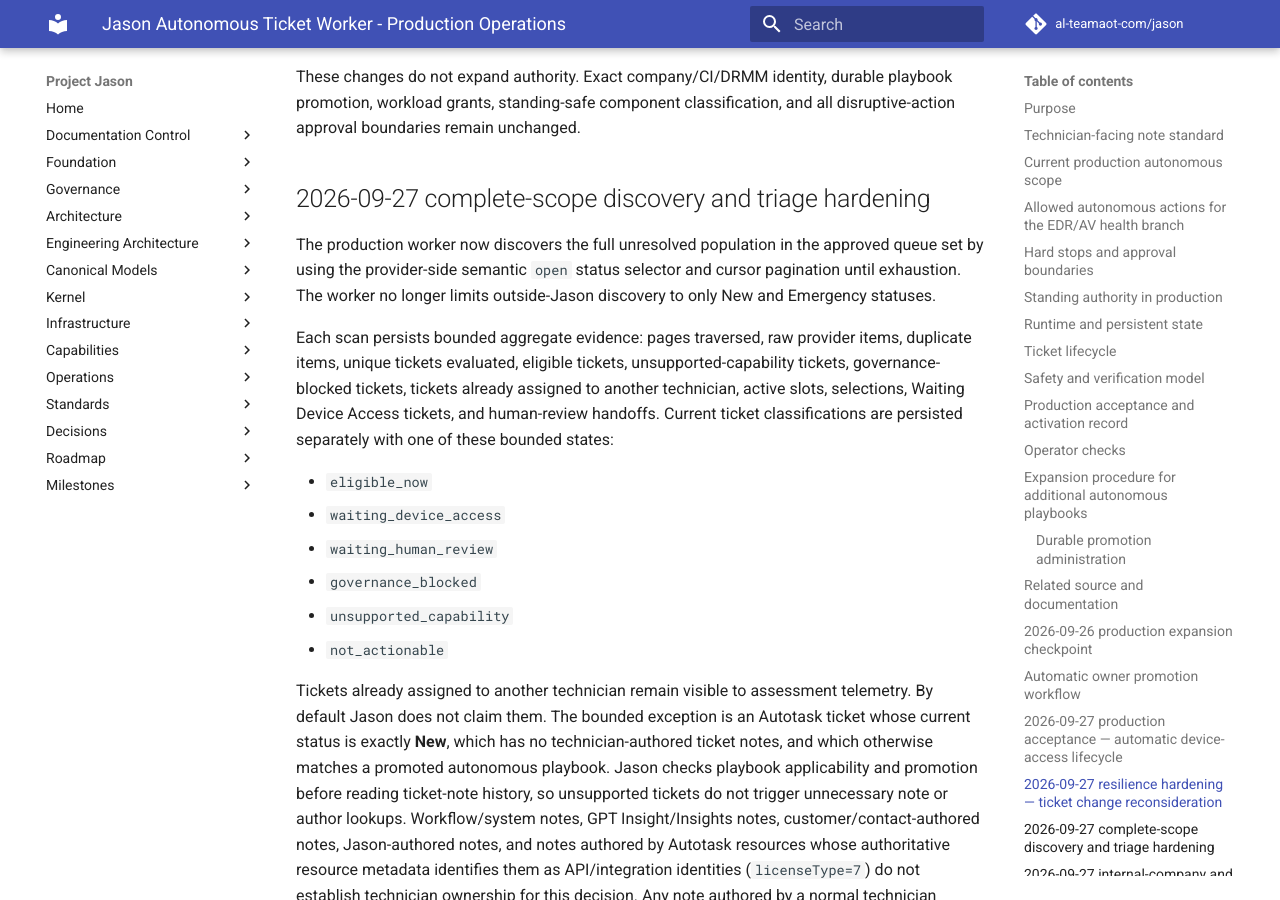
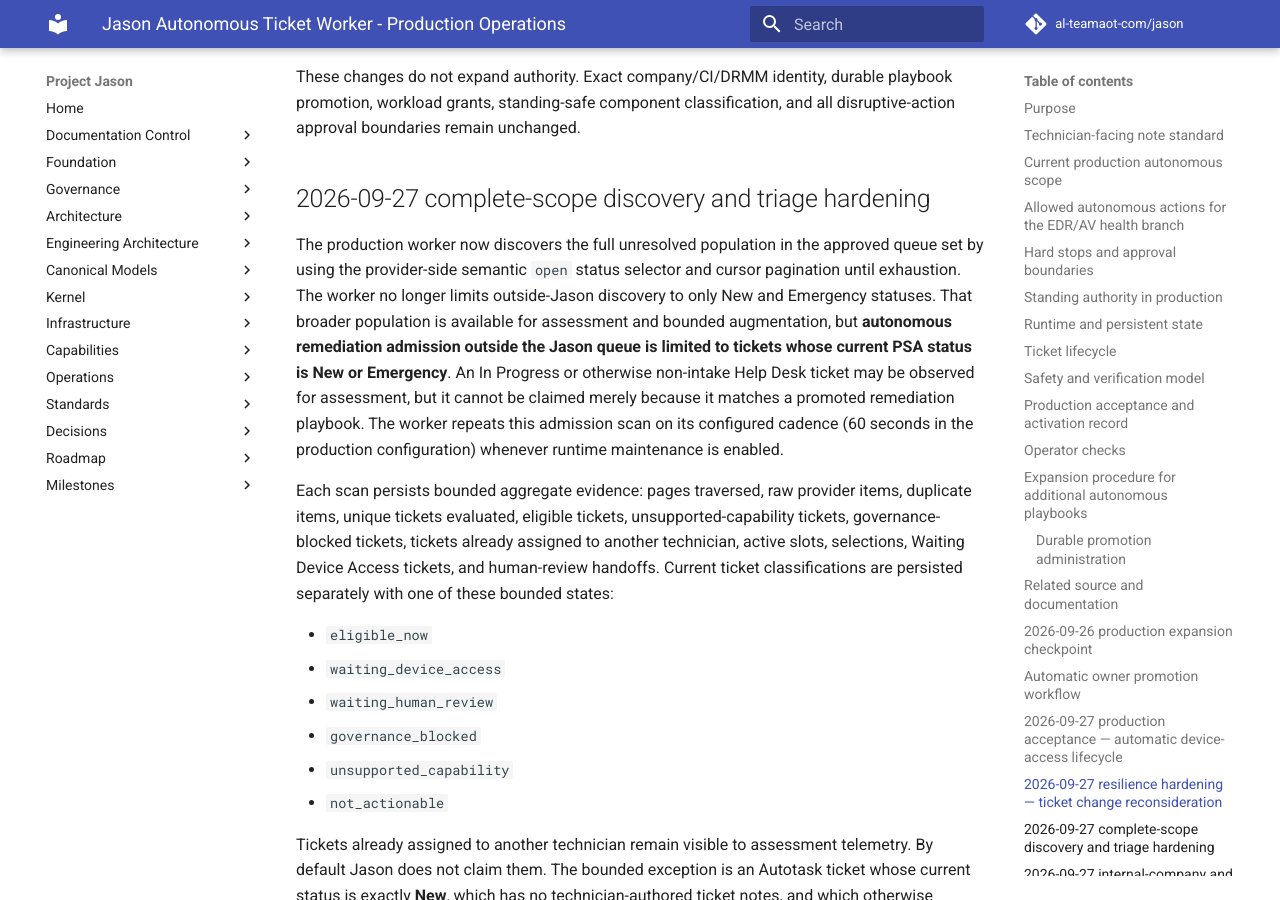
Before and after one commit to al-teamaot-com/jason, an MkDocs documentation site: the page built from docs/operations/JASON_AUTONOMOUS_TICKET_WORKER.md, in a window 1280 px wide and 900 px high, scrolled down 10602 px. Built offline with MkDocs 1.6.1 and Material for MkDocs 9.7.7, drawn with Linux system fonts in a browser that asks for light colours; comment, search, counter and statistics services are not loaded.

Commit message:
Document continuous Help Desk admission boundary

```diff
--- a/docs/operations/JASON_AUTONOMOUS_TICKET_WORKER.md
+++ b/docs/operations/JASON_AUTONOMOUS_TICKET_WORKER.md
@@ -257,7 +257,7 @@ These changes do not expand authority. Exact company/CI/DRMM identity, durable p
 
 ## 2026-09-27 complete-scope discovery and triage hardening
 
-The production worker now discovers the full unresolved population in the approved queue set by using the provider-side semantic `open` status selector and cursor pagination until exhaustion. The worker no longer limits outside-Jason discovery to only New and Emergency statuses.
+The production worker now discovers the full unresolved population in the approved queue set by using the provider-side semantic `open` status selector and cursor pagination until exhaustion. The worker no longer limits outside-Jason discovery to only New and Emergency statuses. That broader population is available for assessment and bounded augmentation, but **autonomous remediation admission outside the Jason queue is limited to tickets whose current PSA status is New or Emergency**. An In Progress or otherwise non-intake Help Desk ticket may be observed for assessment, but it cannot be claimed merely because it matches a promoted remediation playbook. The worker repeats this admission scan on its configured cadence (60 seconds in the production configuration) whenever runtime maintenance is enabled.
 
 Each scan persists bounded aggregate evidence: pages traversed, raw provider items, duplicate items, unique tickets evaluated, eligible tickets, unsupported-capability tickets, governance-blocked tickets, tickets already assigned to another technician, active slots, selections, Waiting Device Access tickets, and human-review handoffs. Current ticket classifications are persisted separately with one of these bounded states:
 
```
